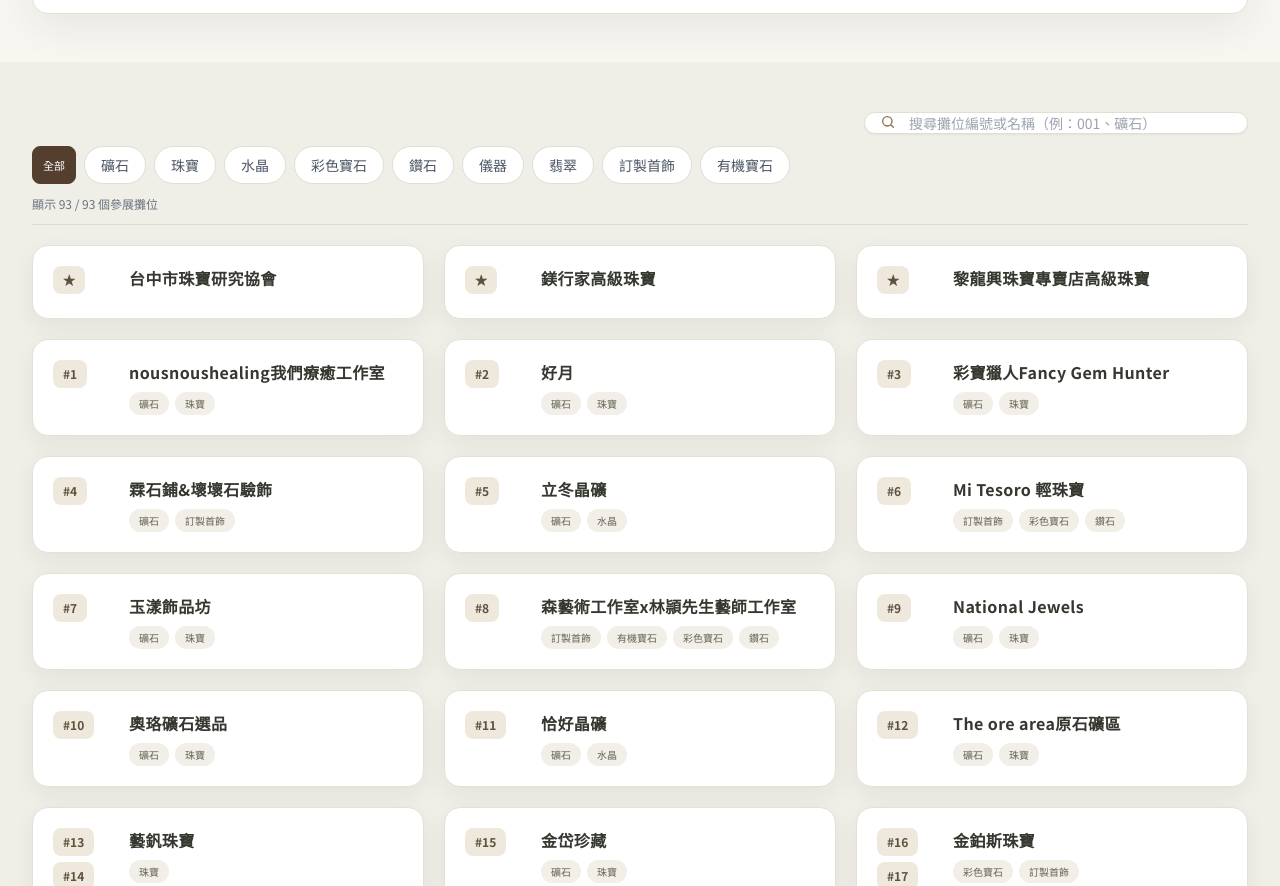
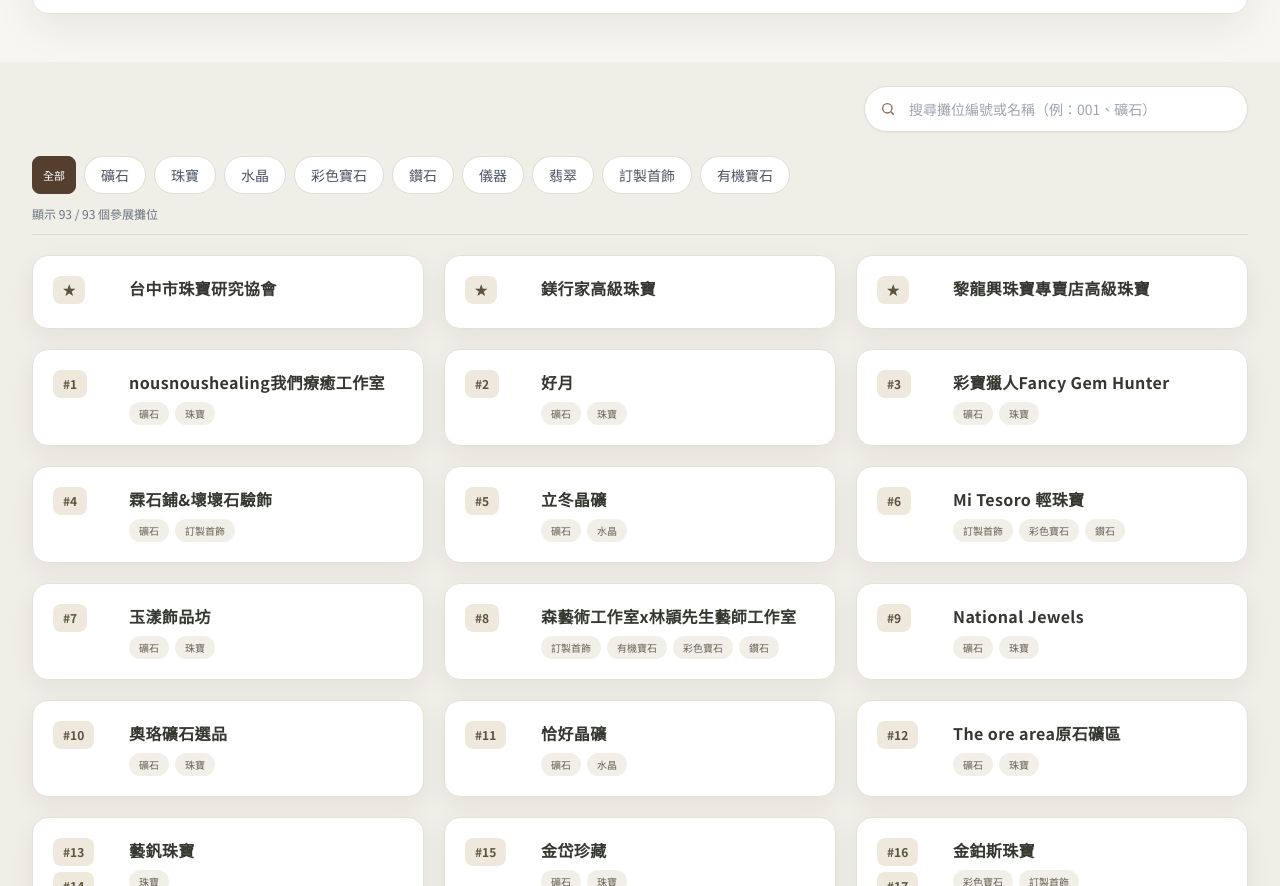
Before and after one commit to JUN-LIN-coder/dadun-treasure-expo, a plain HTML site: page index.html in a window 1280 px wide. Shown: the part 1640-2526 px from the top of the page. Drawn offline with nearby package versions, Linux system fonts and the light colour scheme.

Commit message:
調整版面

```diff
--- a/index.html
+++ b/index.html
@@ -138,15 +138,15 @@
             </div>
         </section>
 
-        <section id="booths" class="section-anchor bg-[#efeee7] px-4 py-12 sm:px-6 lg:px-8">
+        <section id="booths" class="section-anchor bg-[#efeee7] px-4 pt-6 pb-12 sm:px-6 lg:px-8">
             <div class="max-w-7xl mx-auto">
-                <div class="flex justify-end mb-0">
+                <div class="flex justify-end mb-3">
                     <label for="search-input" class="relative block w-full lg:max-w-sm">
                         <svg class="absolute left-4 top-1/2 -translate-y-1/2 w-4 h-4 text-market-600 pointer-events-none" viewBox="0 0 24 24" fill="none" stroke="currentColor" stroke-width="2" stroke-linecap="round" stroke-linejoin="round" aria-hidden="true">
                             <circle cx="11" cy="11" r="7"></circle>
                             <path d="m20 20-3-3"></path>
                         </svg>
-                        <input type="search" id="search-input" placeholder="搜尋攤位編號或名稱（例：001、礦石）" class="w-full bg-white border border-[#e1ded4] rounded-full pl-11 pr-4 py-0 text-sm focus:outline-none focus:border-market-600 shadow-sm">
+                        <input type="search" id="search-input" placeholder="搜尋攤位編號或名稱（例：001、礦石）" class="w-full bg-white border border-[#e1ded4] rounded-full pl-11 pr-4 py-3 text-sm focus:outline-none focus:border-market-600 shadow-sm">
                     </label>
                 </div>
                 <div id="category-chips" class="flex gap-2 overflow-x-auto py-3 text-sm" aria-label="攤位分類">
```
